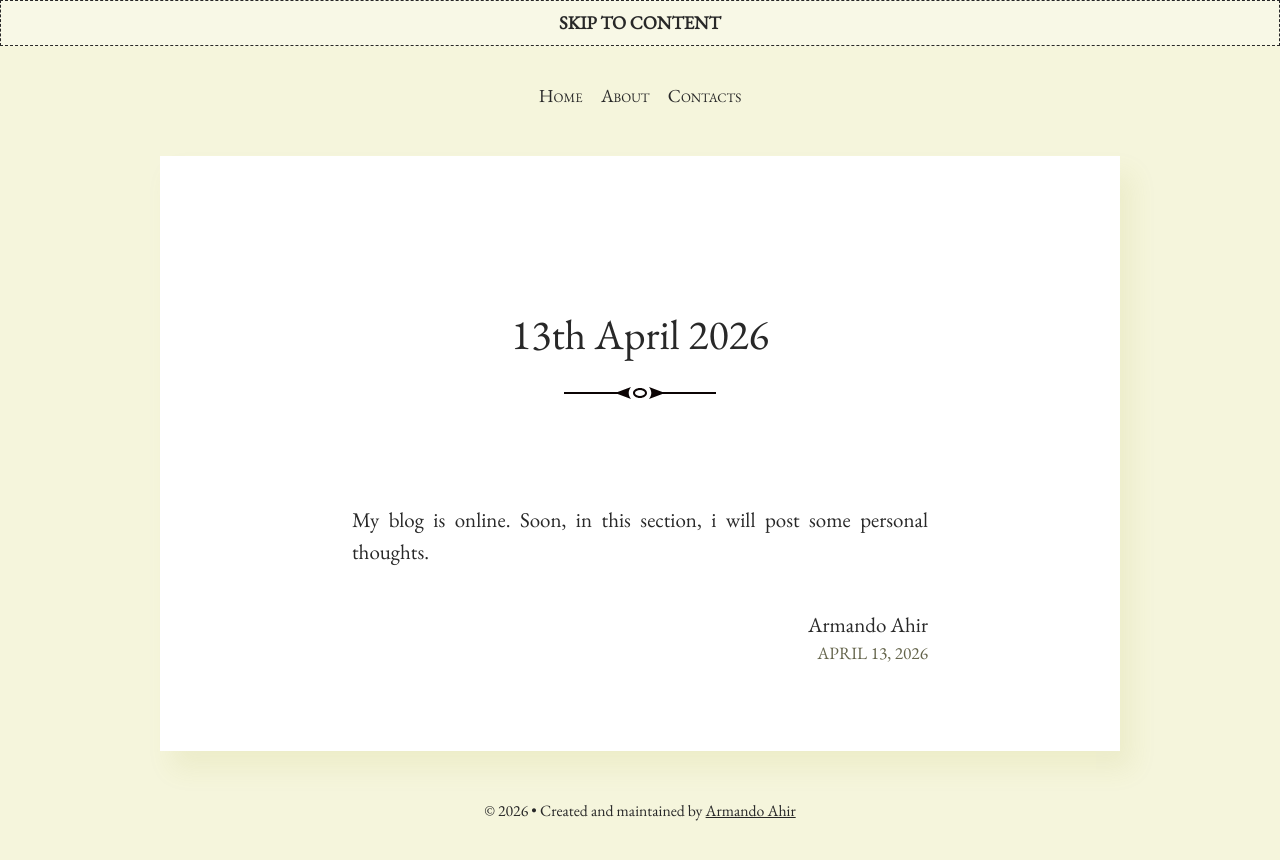
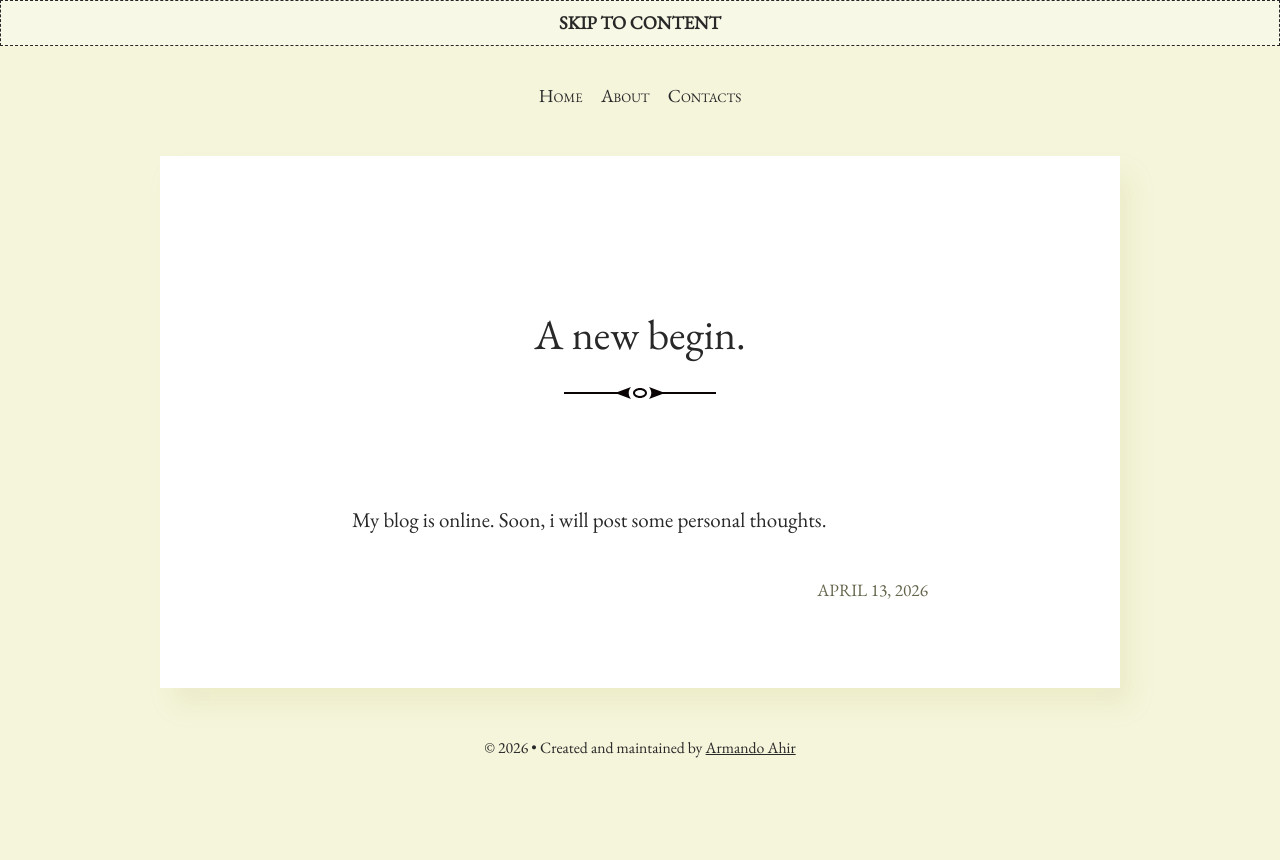
Before and after one commit to armandoahir/armandoahir.github.io, a Jekyll site: the page built from _posts/2026-04-13-first-article.md, in a window 1280 px wide. Shown: the top 860 px of the page. Built offline with Jekyll 4.4.1, drawn with Linux system fonts in a browser that asks for light colours.

Commit message:
[13th Apr] post update

```diff
--- a/_posts/2026-04-13-first-article.md
+++ b/_posts/2026-04-13-first-article.md
@@ -1,9 +1,8 @@
 ---
 layout: post
-title: "13th April 2026"
-author: "KRPTN"
-categories: Statements
-author: Armando Ahir
+title: "A new begin."
+author: "arma."
+author:
 ---
 
-My blog is online. Soon, in this section, i will post some personal thoughts.
+My blog is online. Soon, i will post some personal thoughts.
```
